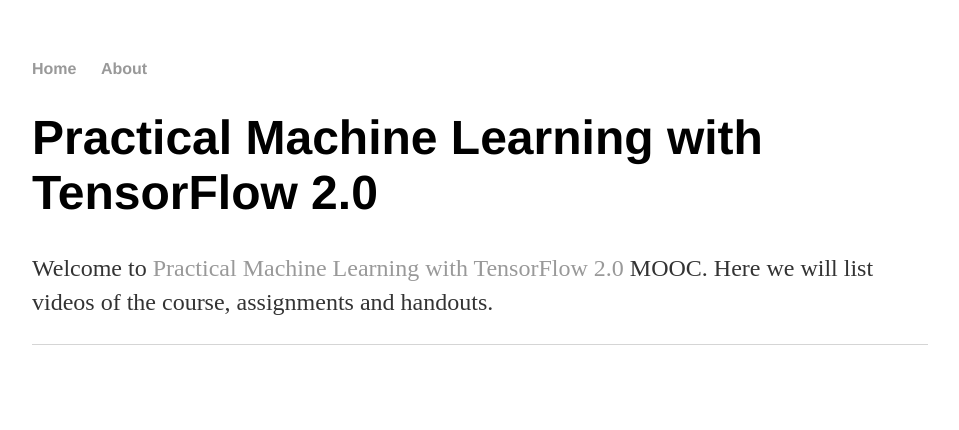
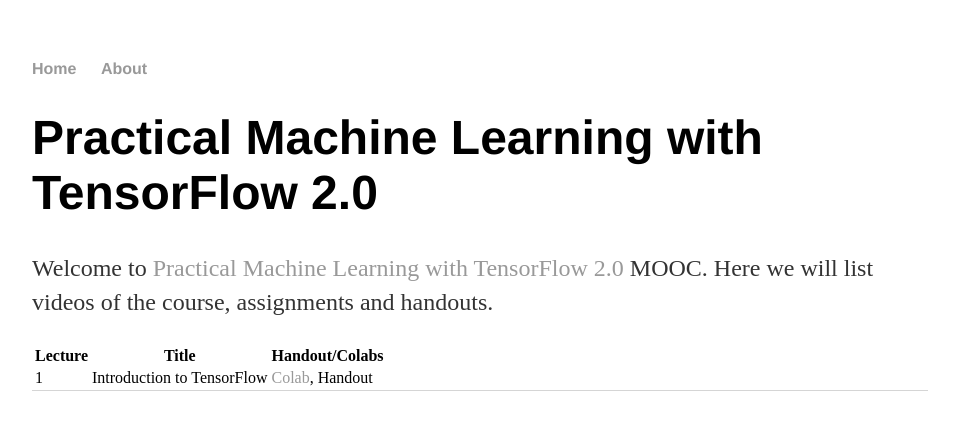
Before and after one commit to tfindiamooc/tfindiamooc.github.io, a Jekyll site: the page built from index.html, in a window 1280 px wide. Shown: the top 430 px of the page, without its empty margins (160-1119 px from the left). Built offline with Jekyll 4.4.1, drawn with Linux system fonts in a browser that asks for light colours.

Commit message:
Update index.html

```diff
--- a/index.html
+++ b/index.html
@@ -8,4 +8,17 @@
 	Welcome to <a href='https://swayam.gov.in/nd1_noc19_cs81/'>Practical Machine Learning with TensorFlow 2.0</a> MOOC.
 	Here we will list videos of the course, assignments and handouts.
 	</p>
+
+	<table>
+	<tr>
+		<th>Lecture</th>
+		<th>Title</th>
+		<th>Handout/Colabs</th>
+	</tr>
+	<tr>
+		<td> 1 </td>
+		<td> Introduction to TensorFlow </td>
+		<td> <a href='../colab/session_1_beginner.ipynb'>Colab</a>, Handout </td>
+	</tr>
+	</table>
 </div><!-- /.blurb -->
```
